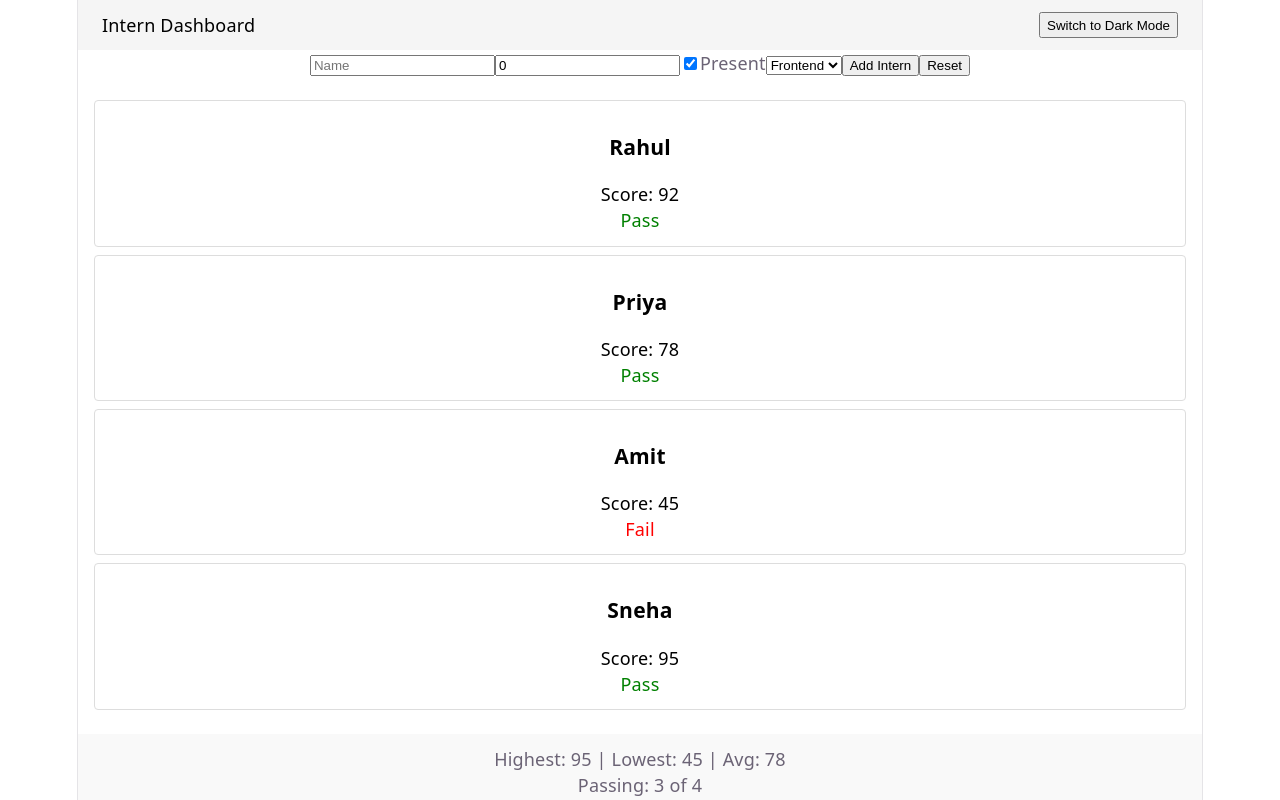
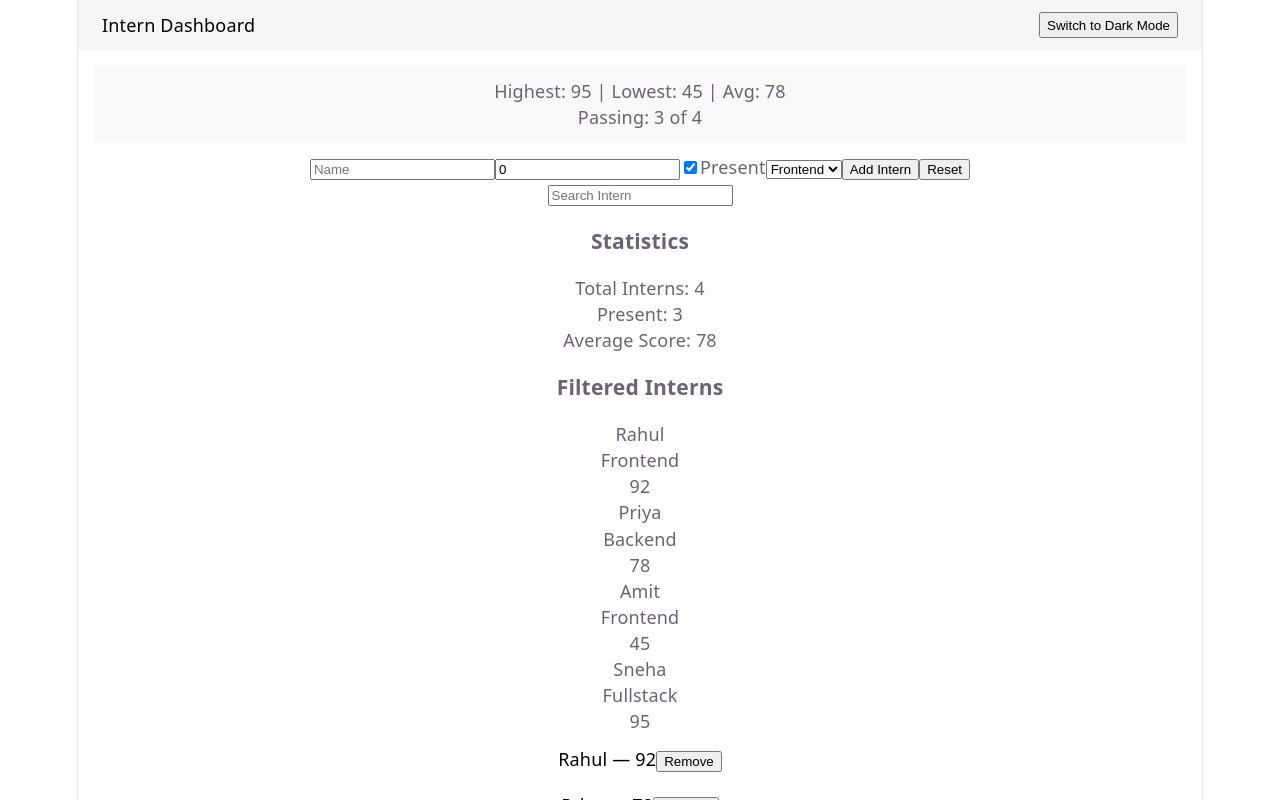
Before and after one commit to liviyalawrence30/intern-training, a React (Vite) app in the folder react/session4/: page / in a window 1280 px wide. Shown: the top 800 px of the page. Built offline with nearby package versions, Linux system fonts and the light colour scheme.

Commit message:
complete section 5 - dashboard

```diff
--- a/react/session4/src/App.tsx
+++ b/react/session4/src/App.tsx
@@ -1,47 +1,38 @@
-import './App.css'
+import Navbar from './components/Navbar'
+import ScoreStats from './components/ScoreStats'
 import AddInternForm from './components/AddInternForm'
-import CounterDemo from './components/CounterDemo'
+import InternSearch from './components/InternSearch'
 import InternListWithCallback from './components/InternListWithCallback'
-import InternSearch from './components/InternSearch'
-import Navbar     from './components/Navbar'
-import ScoreStats from './components/ScoreStats'
-// import PropDrillingDemo from './components/PropDrillingDemo'
-import ThemedCard from './components/ThemedCard'
+
+/*Hooks: Access shared state from the context.
+It encapsulates reusable logic and provides access to the shared intern context.*/
+
 import { useInterns } from './contexts/intern-context'
-/*explore section:
-import { useTheme } from './contexts/theme-context'
-function testTheme() {
-  const theme = useTheme()
-  console.log(theme)
-}
-testTheme()
-error: Invalid hook call .Hooks should not be called outside the function component.
-Using them in a normal function violates the rules of hooks.
-*/
+
+
 function App() {
-  const {interns} = useInterns()
+
+  //Context: Provides the shared application state such as intern data and loading.
+
+  const { isLoading } = useInterns()
+  if (isLoading) {
+    return <h2>Loading...</h2>
+  }
   return (
     <div>
-      {/* <PropDrillingDemo/> */}
+
+      {/* Components: Build and render the application's UI.
+      It uses contexts and hooks. */}
+
       <Navbar />
-      <AddInternForm/>
-
       <div style={{ padding: '16px' }}>
-
-        {interns.map((intern) => (
-          <ThemedCard
-            key={intern.name}
-            name={intern.name}
-            score={intern.score}
-          />
-        ))}
+        <ScoreStats />
+        <AddInternForm />
+        <InternSearch />
+        <InternListWithCallback />
       </div>
-      <ScoreStats/>
-      <InternSearch/>
-      <CounterDemo/>
-      <InternListWithCallback/>
-
     </div>
   )
 }
+
 export default App
--- a/react/session4/src/contexts/theme-context.tsx
+++ b/react/session4/src/contexts/theme-context.tsx
@@ -30,3 +30,9 @@ export function useTheme(): ThemeContextType {
   if (!context) throw new Error('useTheme must be used inside ThemeProvider')
   return context
 }
+
+/*explore section:
+using usetheme() outside the component.
+error: Invalid hook call .Hooks should not be called outside the function component.
+Using them in a normal function violates the rules of hooks.
+*/
```
